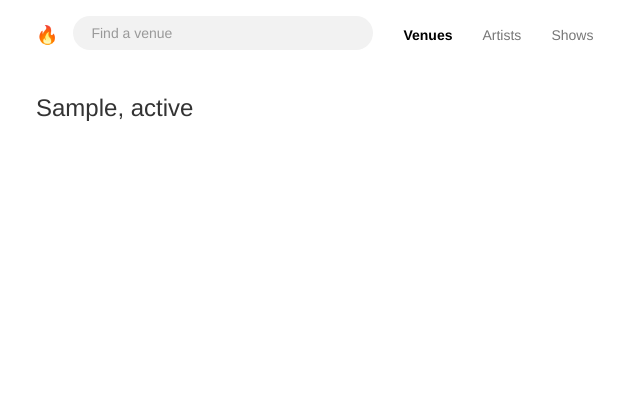
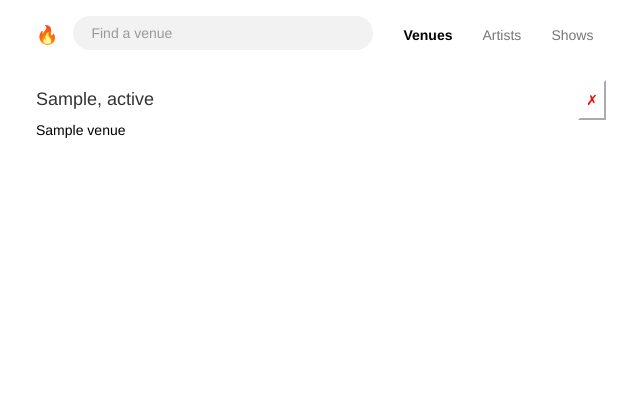
Before and after one commit to mc-jamin/artist-venue, a Flask app: page /venues in a window 1280 px wide. Shown: the top 420 px of the page, without its empty margins (34-674 px from the left). Run offline with Flask 2, Linux system fonts and the light colour scheme; tables that the repository leaves empty hold one stand-in row (values such as "Sample post"); some libraries are stand-ins or nearby versions.

Commit message:
improved functionalities

```diff
--- a/app.py
+++ b/app.py
@@ -36,6 +36,10 @@ migrate = Migrate(app, db)
 #----------------------------------------------------------------------------#
 # Models.
 #----------------------------------------------------------------------------#
+artist_identifier= db.Table('artist_identifier',
+    db.Column ('venue_id', db.Integer, db.ForeignKey('venue.id')),
+    db.Column('artist_id', db.Integer, db.ForeignKey('artist.id'))
+  )
 
 class Venue(db.Model):
     __tablename__ = 'venue'
@@ -48,7 +52,7 @@ class Venue(db.Model):
     phone = db.Column(db.String(120))
     image_link = db.Column(db.String(500))
     facebook_link = db.Column(db.String(120))
-    #venue_link = db.relationship('Artist', backref='venue_table', lazy=True)
+    venue_link = db.relationship('Artist', secondary=artist_identifier)
 
     # TODO: implement any missing fields, as a database migration using Flask-Migrate
 
@@ -64,6 +68,7 @@ class Artist(db.Model):
     image_link = db.Column(db.String(500))
     facebook_link = db.Column(db.String(120))
     #venue_id = db.Column(db.Integer, db.ForeignKey('venue.id'))
+
 
     # TODO: implement any missing fields, as a database migration using Flask-Migrate
 
@@ -122,7 +127,7 @@ def search_venues():
 def show_venue(venue_id):
   # shows the venue page with the given venue_id
   # TODO: replace with real venue data from the venues table, using venue_id
-  return render_template('pages/show_venue.html', venue=Venue.query.filter_by(venue_id=venue_id).order_by('name'))
+  return render_template('pages/show_venue.html', venues=Venue.query.filter_by(id=venue_id))
 
 
 
@@ -160,17 +165,23 @@ def create_venue_submission():
 
   return render_template('pages/home.html')
 
+
 @app.route('/venues/<venue_id>', methods=['DELETE'])
 def delete_venue(venue_id):
-  delete_id = Venue.query.get('id')
-  db.session.delete(delete_id)
-  db.session.commit()
+  try:
+    Venue.query.filter_by(id=venue_id).delete()
+    db.session.commit()
+  except:
+    flash('ERROR!')
+  finally:
+    db.session.close()
+
   # TODO: Complete this endpoint for taking a venue_id, and using
   # SQLAlchemy ORM to delete a record. Handle cases where the session commit could fail.
 
   # BONUS CHALLENGE: Implement a button to delete a Venue on a Venue Page, have it so that
   # clicking that button delete it from the db then redirect the user to the homepage
-  return None
+  return redirect(url_for('index'))
 
 
 
@@ -202,7 +213,7 @@ def show_artist(artist_id):
   # shows the artist page with the given artist_id
   # TODO: replace with real artist data from the artist table, using artist_id
 
-  return render_template('pages/show_artist.html', artist= Artist.query.filter_by(artist_id=artist_id).order_by('name'))
+  return render_template('pages/show_artist.html', artists= Artist.query.filter_by(id=artist_id))
 
 
 
@@ -235,12 +246,11 @@ def edit_artist_submission(artist_id):
 
 @app.route('/venues/<int:venue_id>/edit', methods=['GET'])
 def edit_venue(venue_id):
-  form = VenueForm()
+  form = VenueForm(request.form)
 
   edit_artist_form = Artist.query.get('venue_id')
 
   venue={
-    'id': venue_id,
     edit_artist_form.name: form.name.data,
     edit_artist_form.city: form.city.data,
     edit_artist_form.state: form.state.data,
@@ -319,6 +329,8 @@ def create_artist_submission():
 def shows():
   # displays list of shows at /shows
   # TODO: replace with real venues data.
+
+
   data=[{
     "venue_id": 1,
     "venue_name": "The Musical Hop",
@@ -365,13 +377,27 @@ def create_shows():
 
 @app.route('/shows/create', methods=['POST'])
 def create_show_submission():
+  form = ShowForm(request.form)
+  try:
+    artist_id = form.artist_id.data
+    venue_id= form.venue_id.data
+
+    statement = artist_identifier.insert().values(venue_id=venue_id, artist_id=artist_id)
+    db.session.execute(statement)
+    db.session.commit()
+
+    # on successful db insert, flash success
+    flash('Show was successfully listed!')
+
+  except:
+    #TODO: on unsuccessful db insert, flash an error instead.
+    flash('An error occurred. Show could not be listed.')
+
+  finally:
+    db.session.close()
+
   # called to create new shows in the db, upon submitting new show listing form
   # TODO: insert form data as a new Show record in the db, instead
-
-  # on successful db insert, flash success
-  flash('Show was successfully listed!')
-  # TODO: on unsuccessful db insert, flash an error instead.
-  # e.g., flash('An error occurred. Show could not be listed.')
   # see: http://flask.pocoo.org/docs/1.0/patterns/flashing/
   return render_template('pages/home.html')
 
@@ -400,7 +426,7 @@ if not app.debug:
 
 # Default port:
 if __name__ == '__main__':
-    app.run(host='127.0.0.1', port=5000, debug=True)
+    app.run(host='127.0.0.1', port=3000, debug=True)
 
 # Or specify port manually:
 '''
--- a/templates/forms/new_show.html
+++ b/templates/forms/new_show.html
@@ -2,7 +2,7 @@
 {% block title %}New Show Listing{% endblock %}
 {% block content %}
   <div class="form-wrapper">
-    <form method="post" class="form">
+    <form method="post" class="form" action="/shows/create">
       <h3 class="form-heading">List a new show</h3>
       <div class="form-group">
         <label for="artist_id">Artist ID</label>
--- a/templates/layouts/main.html
+++ b/templates/layouts/main.html
@@ -27,7 +27,7 @@
 <!-- /favicons -->
 
 <!-- scripts -->
-<script src="https://kit.fontawesome.com/af77674fe5.js"></script>
+<!--<script src="https://kit.fontawesome.com/af77674fe5.js"></script> -->
 <script src="/static/js/libs/modernizr-2.8.2.min.js"></script>
 <script src="/static/js/libs/moment.min.js"></script>
 <script type="text/javascript" src="/static/js/script.js" defer></script>
--- a/templates/pages/venues.html
+++ b/templates/pages/venues.html
@@ -1,19 +1,56 @@
 {% extends 'layouts/main.html' %}
 {% block title %}Fyyur | Venues{% endblock %}
 {% block content %}
-{% for area in areas %}
-<h3>{{ area.city }}, {{ area.state }}</h3>
-	<ul class="items">
-		{% for venue in area.venues %}
-		<li>
-			<a href="/venues/{{ venue.id }}">
-				<i class="fas fa-music"></i>
-				<div class="item">
-					<h5>{{ venue.name }}</h5>
-				</div>
-			</a>
-		</li>
-		{% endfor %}
-	</ul>
+{% for venue in areas %}
+<div class="w-50">
+	<div id="align-btn" >
+		<h4 >{{ venue.city }}, {{ venue.state }}</h4>
+		<button data-id="{{venue.id}}" class="delete-button">&cross;</button>
+	</div>
+	<div>
+		<ul class="items">
+			<li >
+				<a id = "venue_link_new" href="/venues/{{venue.id}}"> {{ venue.name }} </a>
+			</li>
+		</ul>
+
+	</div>
+</div>
+
 {% endfor %}
+<script>
+	const btns = document.querySelectorAll('.delete-button')
+	for (let btn of btns){
+		btn.onclick=(e)=>{
+			e.preventDefault()
+			venue_id= e.target.dataset['id']
+			fetch('/venues/'+venue_id,
+			{
+				method: 'DELETE',
+				headers: {
+					'Content-Type': 'application/json'
+				}
+			}).then( console.log(e.target.dataset['id']) ).catch(console.log('done'))
+
+		}
+	}
+
+</script>
+<style>
+	#align-btn{
+		display: flex;
+		flex-direction: row;
+		justify-content: space-between;
+		width: 50%;
+	}
+	#venue_link_new:hover{
+		color: red
+	}
+	button {
+		color: red;
+		background-color: white;
+		border-color: white;
+	}
+
+</style>
 {% endblock %}
```
Also changed, not shown: templates/pages/artists.html (+7 -8 lines), templates/pages/show_artist.html (+9 -5 lines), templates/pages/show_venue.html (+8 -3 lines), static/js/script.js (line endings or trailing spaces).
